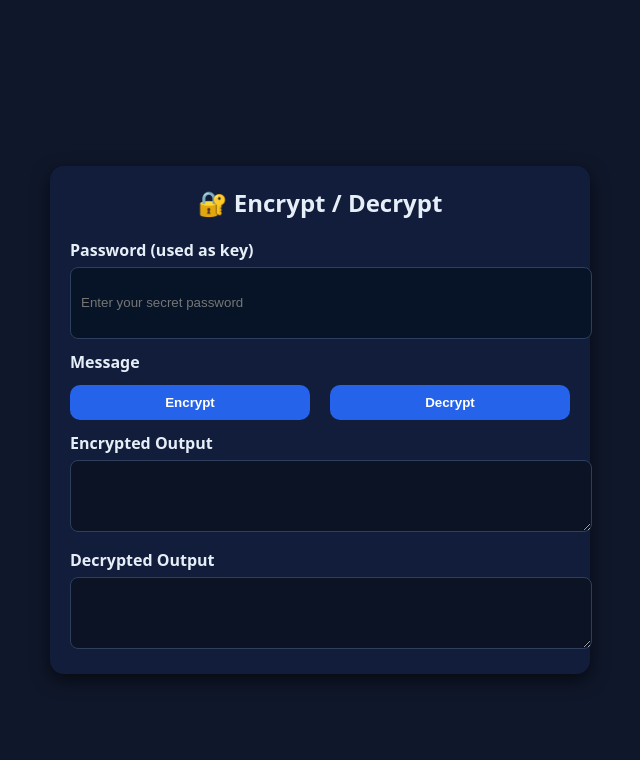
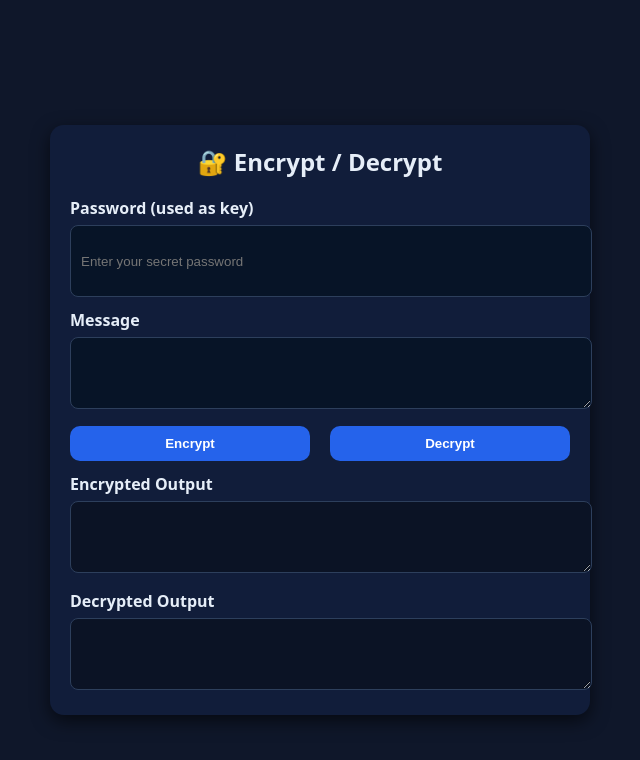
Before and after one commit to DivyaAbotula/encryption, a plain HTML site: page index.html in a window 1280 px wide. Shown: the whole page, without its empty margins (320-960 px from the left). Drawn offline with Linux system fonts and the light colour scheme.

Commit message:
Update index.html

```diff
--- a/index.html
+++ b/index.html
@@ -27,6 +27,7 @@
     <input type="password" id="password" placeholder="Enter your secret password"/>
 
     <label>Message</label>
+    <textarea id="message"></textarea>
 
     <div class="btn-row">
       <button id="encryptBtn">Encrypt</button>
```
